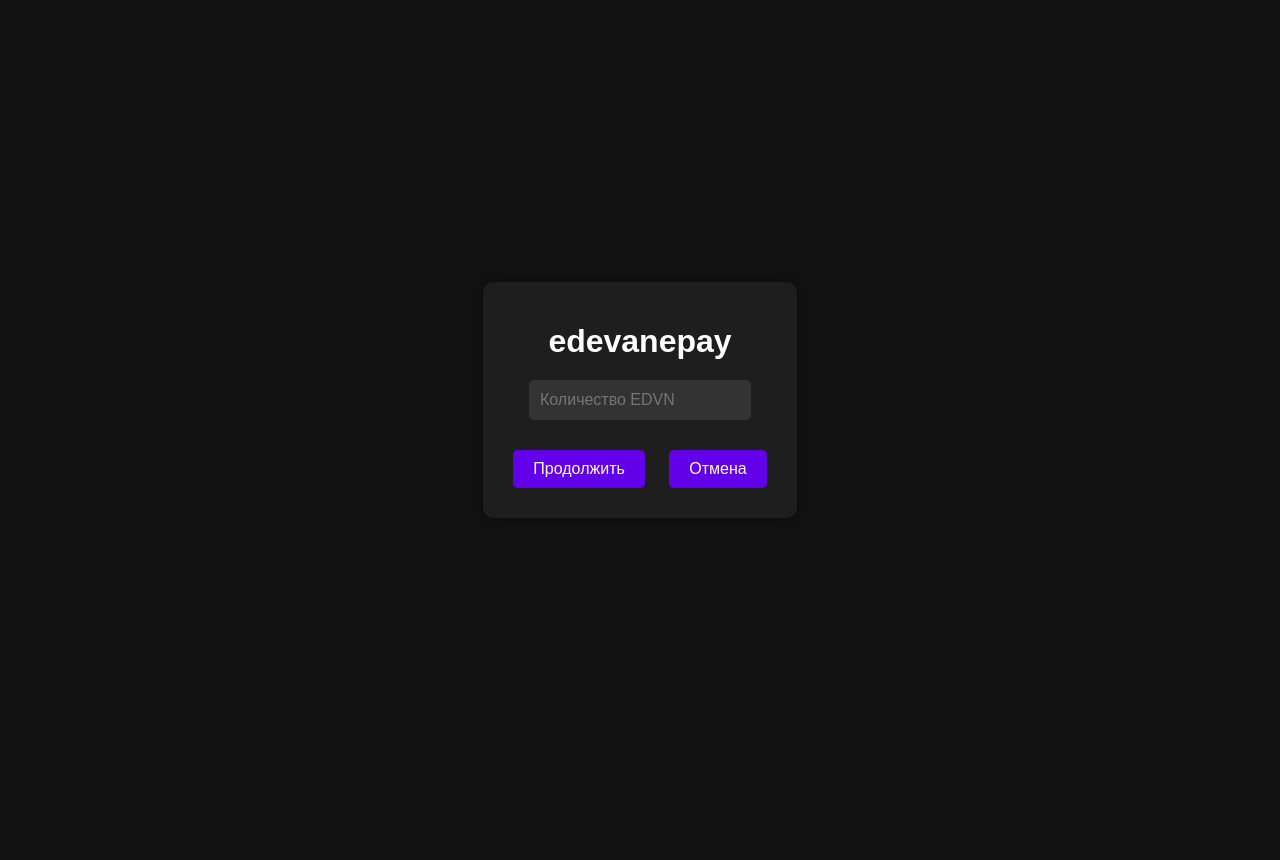
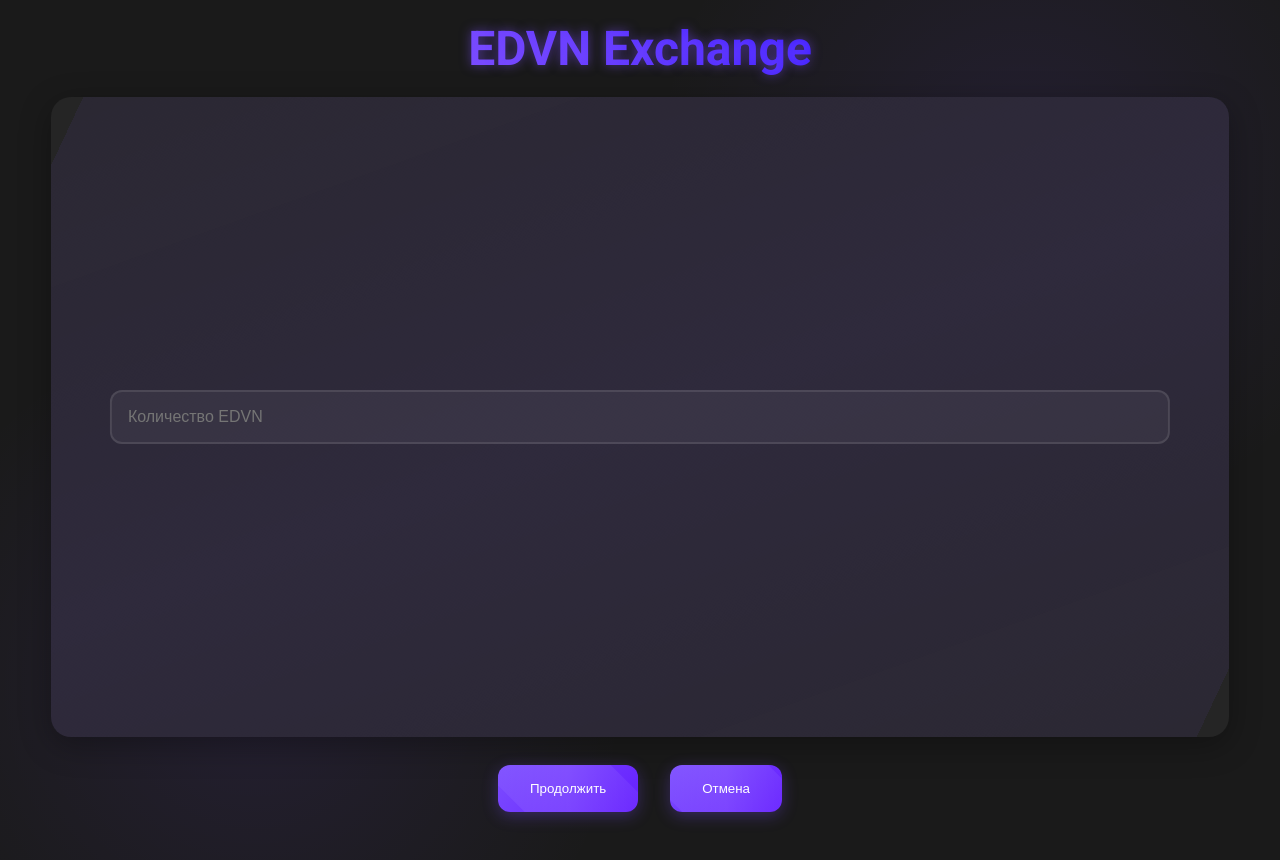
Before and after one commit to game2428/edvn, a plain HTML site: page index.html in a window 1280 px wide. Both pictures are taken after a click on the button "Купить EDVN". Before the commit the page ends 800 px from the top, so only its background shows below. Drawn offline with Linux system fonts and the light colour scheme.

Commit message:
Update index.html

```diff
--- a/index.html
+++ b/index.html
@@ -1,142 +1,365 @@
 <!DOCTYPE html>
 <html lang="ru">
 <head>
-    <meta charset="UTF-8">
-    <meta name="viewport" content="width=device-width, initial-scale=1.0">
+  <meta charset="UTF-8" />
+  <meta name="viewport" content="width=device-width, initial-scale=1.0" />
   <title>EDVN Token Exchange</title>
+  <link href="https://fonts.googleapis.com/css2?family=Roboto:wght@300;400;500;700&display=swap" rel="stylesheet">
   <style>
+    :root {
+      --primary: #7c4dff;
+      --primary-hover: #651fff;
+      --background: #1a1a1a;
+      --surface: #252525;
+      --text: #ffffff;
+    }
+
+    * {
+      box-sizing: border-box;
+      margin: 0;
+      padding: 0;
+    }
+
     body {
-            font-family: Arial, sans-serif;
-            background-color: #121212;
-            color: #ffffff;
+      font-family: 'Roboto', sans-serif;
+      background: var(--background);
+      color: var(--text);
+      min-height: 100vh;
       display: flex;
-            justify-content: center;
+      flex-direction: column;
       align-items: center;
-            height: 100vh;
-            margin: 0;
+      padding: 20px;
+      background-image:
+        radial-gradient(circle at 20% 80%, rgba(124, 77, 255, 0.1), transparent 30%),
+        radial-gradient(circle at 80% 20%, rgba(124, 77, 255, 0.1), transparent 30%);
+      animation: bg-pan 20s infinite alternate;
     }
-        .container {
+    @keyframes bg-pan {
+      0% { background-position: 0% 0%; }
+      100% { background-position: 100% 100%; }
+    }
+
+    /* Заголовок */
+    .page-header {
       text-align: center;
-            background-color: #1e1e1e;
-            padding: 20px;
-            border-radius: 10px;
-            box-shadow: 0 0 10px rgba(0, 0, 0, 0.5);
-        }
-        h1 {
       margin-bottom: 20px;
     }
-        .button {
-            background-color: #6200ea;
-            color: white;
-            border: none;
-            padding: 10px 20px;
-            margin: 10px;
-            border-radius: 5px;
-            cursor: pointer;
-            font-size: 16px;
-            transition: background-color 0.3s;
+    .page-header h1 {
+      font-size: 3rem;
+      background: linear-gradient(45deg, var(--primary), #3a1cff);
+      -webkit-background-clip: text;
+      -webkit-text-fill-color: transparent;
+      animation: text-glow 2s infinite alternate;
     }
-        .button:hover {
-            background-color: #3700b3;
+    @keyframes text-glow {
+      0% { text-shadow: 0 0 10px rgba(124, 77, 255, 0.5); }
+      100% { text-shadow: 0 0 20px rgba(124, 77, 255, 0.8); }
     }
-        .input-group {
-            margin: 20px 0;
+
+    /* Контейнер для экранов */
+    .container {
+      background: var(--surface);
+      width: 95%;
+      max-width: 1200px;
+      height: 80vh;
+      position: relative;
+      border-radius: 20px;
+      box-shadow: 0 8px 32px rgba(0, 0, 0, 0.3);
+      overflow: hidden;
+      margin-bottom: 20px;
     }
-        .input-group input {
-            padding: 10px;
-            font-size: 16px;
-            border-radius: 5px;
-            border: 1px solid #333;
-            background-color: #333;
-            color: white;
-            width: 200px;
+    .container::before {
+      content: '';
+      position: absolute;
+      top: -50%;
+      left: -50%;
+      width: 200%;
+      height: 200%;
+      background: linear-gradient(45deg, transparent, rgba(124, 77, 255, 0.1), transparent);
+      animation: rotate 6s linear infinite;
     }
-        .input-group input:focus {
-            outline: none;
-            border-color: #6200ea;
+    @keyframes rotate {
+      0% { transform: rotate(0deg); }
+      100% { transform: rotate(360deg); }
+    }
+
+    /* Экраны внутри контейнера */
+    .screen {
+      position: absolute;
+      top: 50%;
+      left: 50%;
+      width: 90%;
+      transform: translate(-50%, -50%);
+      text-align: center;
+      transition: opacity 0.4s ease, transform 0.4s ease;
+      opacity: 0;
+      pointer-events: none;
+    }
+    .screen.active-screen {
+      opacity: 1;
+      pointer-events: all;
     }
     .hidden {
       display: none;
     }
+
+    .input-group {
+      margin: 1.5rem 0;
+    }
+    .input-group input {
+      width: 100%;
+      padding: 1rem;
+      background: rgba(255, 255, 255, 0.05);
+      border: 2px solid rgba(255, 255, 255, 0.1);
+      border-radius: 12px;
+      color: var(--text);
+      font-size: 1rem;
+      transition: all 0.3s ease;
+    }
+    .input-group input:focus {
+      outline: none;
+      border-color: var(--primary);
+      background: rgba(124, 77, 255, 0.05);
+      box-shadow: 0 0 16px rgba(124, 77, 255, 0.2);
+    }
+    .confirmation-message {
+      font-size: 1.2rem;
+      margin: 2rem 0;
+      padding: 1.5rem;
+      background: rgba(255, 255, 255, 0.05);
+      border-radius: 12px;
+      animation: fadeIn 0.5s ease;
+    }
+    @keyframes fadeIn {
+      from { opacity: 0; transform: translateY(10px); }
+      to { opacity: 1; transform: translateY(0); }
+    }
+
+    /* Кнопки */
+    .button {
+      background: linear-gradient(135deg, var(--primary), var(--primary-hover));
+      border: none;
+      padding: 1rem 2rem;
+      border-radius: 12px;
+      color: #fff;
+      font-weight: 500;
+      cursor: pointer;
+      transition: all 0.3s ease;
+      position: relative;
+      overflow: hidden;
+      box-shadow: 0 4px 16px rgba(124, 77, 255, 0.3);
+      margin: 0.5rem;
+    }
+    .button::after {
+      content: '';
+      position: absolute;
+      top: -50%;
+      left: -50%;
+      width: 200%;
+      height: 200%;
+      background: linear-gradient(45deg, transparent, rgba(255, 255, 255, 0.1), transparent);
+      transform: rotate(45deg);
+      transition: all 0.3s ease;
+    }
+    .button:hover {
+      transform: translateY(-2px);
+      box-shadow: 0 8px 24px rgba(124, 77, 255, 0.5);
+    }
+    .button:hover::after {
+      left: 150%;
+    }
+
+    /* Группа кнопок */
+    .controls {
+      width: 95%;
+      max-width: 1200px;
+      display: flex;
+      justify-content: center;
+      gap: 1rem;
+      flex-wrap: wrap;
+      margin-bottom: 20px;
+    }
+    .control-group.hidden {
+      display: none;
+    }
+    .control-group.active {
+      display: flex;
+      justify-content: center;
+      gap: 1rem;
+      flex-wrap: wrap;
+    }
+
+    /* Toast-уведомление */
+    .toast {
+      position: fixed;
+      bottom: 20px;
+      left: 50%;
+      transform: translateX(-50%);
+      background: #ff4444;
+      color: white;
+      padding: 1rem 2rem;
+      border-radius: 8px;
+      animation: slideUp 0.3s ease;
+      z-index: 1000;
+    }
+    @keyframes slideUp {
+      from { bottom: -50px; opacity: 0; }
+      to { bottom: 20px; opacity: 1; }
+    }
+
+    /* Оптимизация для мобильных устройств */
+    @media (max-width: 600px) {
+      .page-header h1 {
+        font-size: 2.2rem;
+      }
+      .container {
+        height: 70vh;
+        border-radius: 12px;
+      }
+      .input-group input {
+        padding: 0.8rem;
+        font-size: 1rem;
+      }
+      .button {
+        padding: 0.8rem 1.5rem;
+        font-size: 0.95rem;
+        margin: 0.3rem;
+      }
+      .controls {
+        gap: 0.5rem;
+        flex-direction: column;
+        align-items: stretch;
+      }
+      .control-group.active {
+        flex-direction: column;
+      }
+      .screen {
+        width: 95%;
+      }
+    }
+    @media (max-width: 400px) {
+      .page-header h1 {
+        font-size: 1.8rem;
+      }
+      .button {
+        padding: 0.6rem 1.2rem;
+        font-size: 0.9rem;
+      }
+      .confirmation-message {
+        font-size: 1rem;
+        padding: 1rem;
+      }
+    }
   </style>
 </head>
 <body>
+  <!-- Заголовок -->
+  <header class="page-header">
+    <h1>EDVN Exchange</h1>
+  </header>
+
+  <!-- Контейнер с динамическим контентом -->
   <div class="container">
-        <h1>edevanepay</h1>
-        <div id="main-screen">
-            <button class="button" onclick="showBuyScreen()">Купить EDVN</button>
-            <button class="button" onclick="showSellScreen()">Продать EDVN</button>
+    <!-- Основной экран -->
+    <div id="main-screen" class="screen active-screen">
+      <p style="font-size:1.5rem;">Выберите действие:</p>
     </div>
-        <div id="buy-screen" class="hidden">
+    <!-- Экран покупки -->
+    <div id="buy-screen" class="screen hidden">
       <div class="input-group">
         <input type="number" id="buy-amount" placeholder="Количество EDVN" min="10">
       </div>
-            <button class="button" onclick="processBuy()">Продолжить</button>
-            <button class="button" onclick="returnToMain()">Отмена</button>
     </div>
-        <div id="sell-screen" class="hidden">
+    <!-- Экран продажи -->
+    <div id="sell-screen" class="screen hidden">
       <div class="input-group">
         <input type="number" id="sell-amount" placeholder="Количество EDVN" min="10">
       </div>
-            <button class="button" onclick="processSell()">Продолжить</button>
-            <button class="button" onclick="returnToMain()">Отмена</button>
     </div>
-        <div id="confirmation-screen" class="hidden">
-            <p id="confirmation-message"></p>
+    <!-- Экран подтверждения -->
+    <div id="confirmation-screen" class="screen hidden">
+      <p class="confirmation-message" id="confirmation-text"></p>
+    </div>
+  </div>
+
+  <!-- Блок с кнопками -->
+  <div class="controls">
+    <!-- Кнопки главного экрана -->
+    <div id="main-buttons" class="control-group active">
+      <button class="button" onclick="showScreen('buy-screen')">Купить EDVN</button>
+      <button class="button" onclick="showScreen('sell-screen')">Продать EDVN</button>
+    </div>
+    <!-- Кнопки для экрана покупки -->
+    <div id="buy-buttons" class="control-group hidden">
+      <button class="button" onclick="processTransaction('buy')">Продолжить</button>
+      <button class="button" onclick="showScreen('main-screen')">Отмена</button>
+    </div>
+    <!-- Кнопки для экрана продажи -->
+    <div id="sell-buttons" class="control-group hidden">
+      <button class="button" onclick="processTransaction('sell')">Продолжить</button>
+      <button class="button" onclick="showScreen('main-screen')">Отмена</button>
+    </div>
+    <!-- Кнопки для экрана подтверждения -->
+    <div id="confirmation-buttons" class="control-group hidden">
       <a id="exchange-link" class="button" target="_blank">Обменять</a>
-            <button class="button" onclick="returnToMain()">Отмена</button>
+      <button class="button" onclick="showScreen('main-screen')">Отмена</button>
     </div>
   </div>
 
   <script>
-        function showBuyScreen() {
-            document.getElementById('main-screen').classList.add('hidden');
-            document.getElementById('buy-screen').classList.remove('hidden');
-        }
+    // Переключение экранов и групп кнопок
+    function showScreen(screenId) {
+      document.querySelectorAll('.screen').forEach(screen => {
+        screen.classList.remove('active-screen');
+        screen.classList.add('hidden');
+      });
+      document.querySelectorAll('.control-group').forEach(ctrl => {
+        ctrl.classList.remove('active');
+        ctrl.classList.add('hidden');
+      });
+      const targetScreen = document.getElementById(screenId);
+      targetScreen.classList.remove('hidden');
+      targetScreen.classList.add('active-screen');
 
-        function showSellScreen() {
-            document.getElementById('main-screen').classList.add('hidden');
-            document.getElementById('sell-screen').classList.remove('hidden');
-        }
-
-        function processBuy() {
-            const amount = document.getElementById('buy-amount').value;
-            if (amount >= 10) {
-                document.getElementById('buy-screen').classList.add('hidden');
-                document.getElementById('confirmation-screen').classList.remove('hidden');
-                document.getElementById('confirmation-message').innerText = `Вы хотите купить ${amount} EDVN.`;
-                document.getElementById('exchange-link').href = `https://t.me/edvntestbot?start=buy_${amount}`;
-            } else {
-                alert('Минимальное количество для покупки - 10 EDVN.');
+      const mapping = {
+        'main-screen': 'main-buttons',
+        'buy-screen': 'buy-buttons',
+        'sell-screen': 'sell-buttons',
+        'confirmation-screen': 'confirmation-buttons'
+      };
+      const ctrlId = mapping[screenId];
+      if (ctrlId) {
+        const targetCtrl = document.getElementById(ctrlId);
+        targetCtrl.classList.remove('hidden');
+        targetCtrl.classList.add('active');
       }
     }
 
-        function processSell() {
-            const amount = document.getElementById('sell-amount').value;
+    // Обработка транзакций покупки/продажи
+    function processTransaction(type) {
+      const amountInput = document.getElementById(`${type}-amount`);
+      const amount = parseInt(amountInput.value);
       if (amount >= 10) {
-                document.getElementById('sell-screen').classList.add('hidden');
-                document.getElementById('confirmation-screen').classList.remove('hidden');
-                document.getElementById('confirmation-message').innerText = `Вы хотите продать ${amount} EDVN.`;
-                document.getElementById('exchange-link').href = `https://t.me/edvntestbot?start=sell_${amount}`;
+        document.getElementById('confirmation-text').textContent =
+          `Вы точно хотите ${type === 'buy' ? 'купить' : 'продать'} ${amount} EDVN?`;
+        document.getElementById('exchange-link').href =
+          `https://t.me/edvntestbot?start=${type}_${amount}`;
+        showScreen('confirmation-screen');
       } else {
-                alert('Минимальное количество для продажи - 10 EDVN.');
+        showToast('Минимальное количество - 10 EDVN');
       }
     }
 
-        function returnToMain() {
-            document.getElementById('buy-screen').classList.add('hidden');
-            document.getElementById('sell-screen').classList.add('hidden');
-            document.getElementById('confirmation-screen').classList.add('hidden');
-            document.getElementById('main-screen').classList.remove('hidden');
-            document.getElementById('buy-amount').value = '';
-            document.getElementById('sell-amount').value = '';
+    // Функция для отображения уведомления
+    function showToast(message) {
+      const toast = document.createElement('div');
+      toast.className = 'toast';
+      toast.textContent = message;
+      document.body.appendChild(toast);
+      setTimeout(() => {
+        toast.remove();
+      }, 3000);
     }
   </script>
 </body>
 </html>
-<style>
-
-</style>
-<script>
-
-</script>
```
Lines whose indentation alone changed are shown as unchanged.
